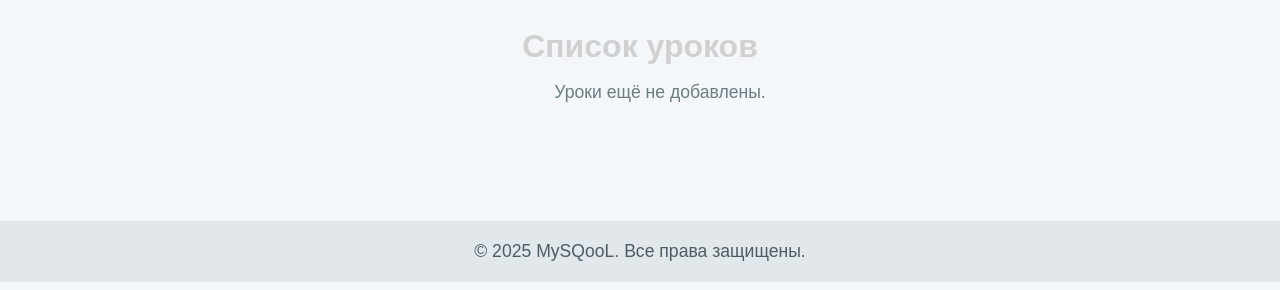
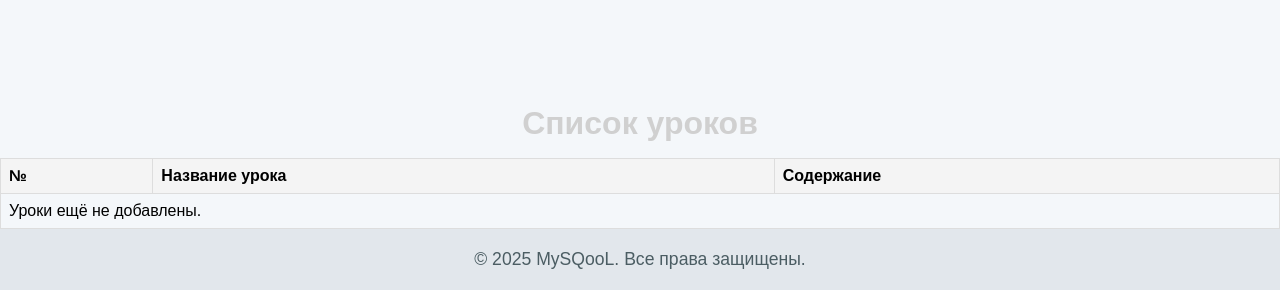
Before and after one commit to anastasia-kav/mysqool, a Django app: template courses/templates/courses/course_detail.html in a window 1280 px wide. Shown: the part 518-808 px from the top of the page. Run offline with Django 5.2, Linux system fonts and the light colour scheme; the template is opened without the code that fills it, so the values that code supplies are empty.

Commit message:
Fix style

```diff
--- a/courses/templates/courses/course_detail.html
+++ b/courses/templates/courses/course_detail.html
@@ -25,19 +25,31 @@
         <p>{{ course.description }}</p>
         <p><strong>Продолжительность:</strong> {{ course.duration }} часов</p>
         <p><strong>Цена:</strong> {{ course.price }} рублей</p>
+    </section>
 
         <h2>Список уроков</h2>
-    <ul>
+<table>
+    <thead>
+        <tr>
+            <th>№</th>
+            <th>Название урока</th>
+            <th>Содержание</th>
+        </tr>
+    </thead>
+    <tbody>
         {% for lesson in lessons %}
-            <li>
-                <h3>{{ lesson.title }}</h3>
-                <p>{{ lesson.content }}</p>
-            </li>
+        <tr>
+            <td>{{ forloop.counter }}</td> <!-- Выводим номер урока -->
+            <td>{{ lesson.title }}</td>
+            <td>{{ lesson.content }}</td>
+        </tr>
         {% empty %}
-            <p>Уроки ещё не добавлены.</p>
+        <tr>
+            <td colspan="3">Уроки ещё не добавлены.</td>
+        </tr>
         {% endfor %}
-    </ul>
-    </section>
+    </tbody>
+</table>
 
     <footer>
         <p>&copy; 2025 MySQooL. Все права защищены.</p>
--- a/static/styles.css
+++ b/static/styles.css
@@ -196,3 +196,21 @@ input, select, textarea {
     padding: 0;
     list-style: none;
 }
+
+table {
+    width: 100%;
+    border-collapse: collapse;
+}
+
+table, th, td {
+    border: 1px solid #ddd;
+}
+
+th, td {
+    padding: 8px;
+    text-align: left;
+}
+
+th {
+    background-color: #f4f4f4;
+}
```
